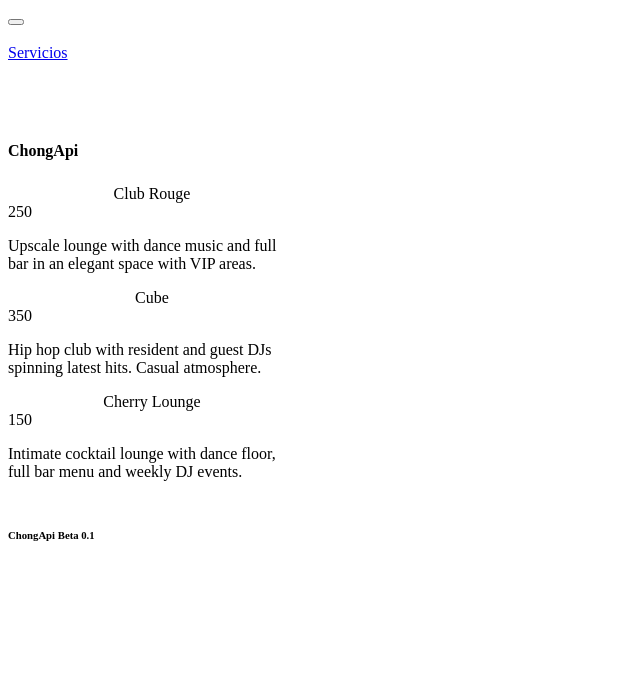
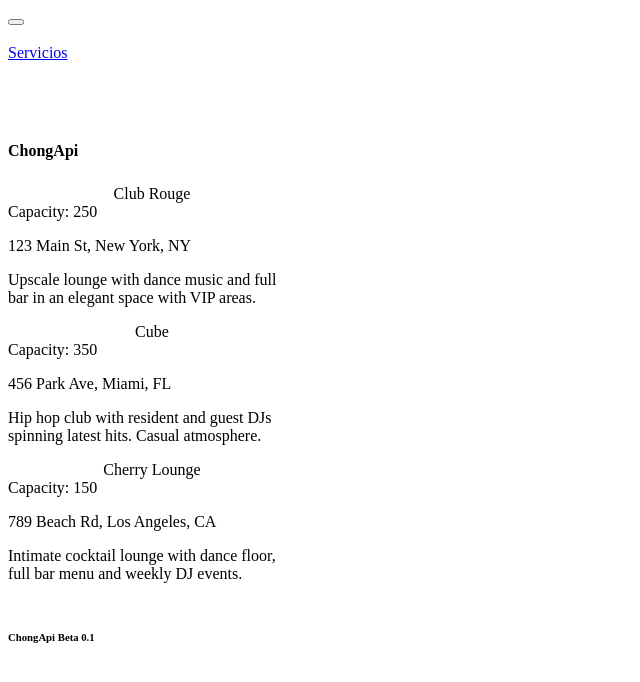
Before and after one commit to DarkShadow76/chongapi-frontend, a Next.js app: page / in a window 1280 px wide. Shown: the top 682 px of the page, without its empty margins (0-640 px from the left). Built offline with nearby package versions, Linux system fonts and the light colour scheme.

Commit message:
Modifying entitys file

```diff
--- a/src/components/Entitys.js
+++ b/src/components/Entitys.js
@@ -4,33 +4,18 @@ import Col from 'react-bootstrap/Col';
 import { Card } from 'react-bootstrap';
 import data from '../json/locations.json'
 
-
 const Entitys = () => {
     return (
         <Container>
         <Row>
             {data.map(item => (
-          /**
-          <Col key={item.id}>
-            <h3>{item.name}</h3>
-            <p>{item.capacity}</p>
-            <p>{item.description}</p>
-          </Col>
-          **/
             <Col>
-            <Card
-              key={item.id}
-              bg="dark"
-              text="light"
-              style={{ width: '18rem' }}
-              className="mb-2"
-            >
+                <Card key={item.id} bg="dark" text="light" style={{ width: '18rem' }} className="mb-2">
                 <Card.Header style={{ textAlign: 'center' }}>{item.name}</Card.Header>
                 <Card.Body>
-                <Card.Title>{item.capacity}</Card.Title>
-                <Card.Text>
-                  {item.description}
-                </Card.Text>
+                    <Card.Title>Capacity: {item.capacity}</Card.Title>
+                    <Card.Text>{item.location}</Card.Text>
+                    <Card.Text>{item.description}</Card.Text>
                 </Card.Body>
                 </Card>
             </Col>
```
Lines whose indentation alone changed are shown as unchanged.
